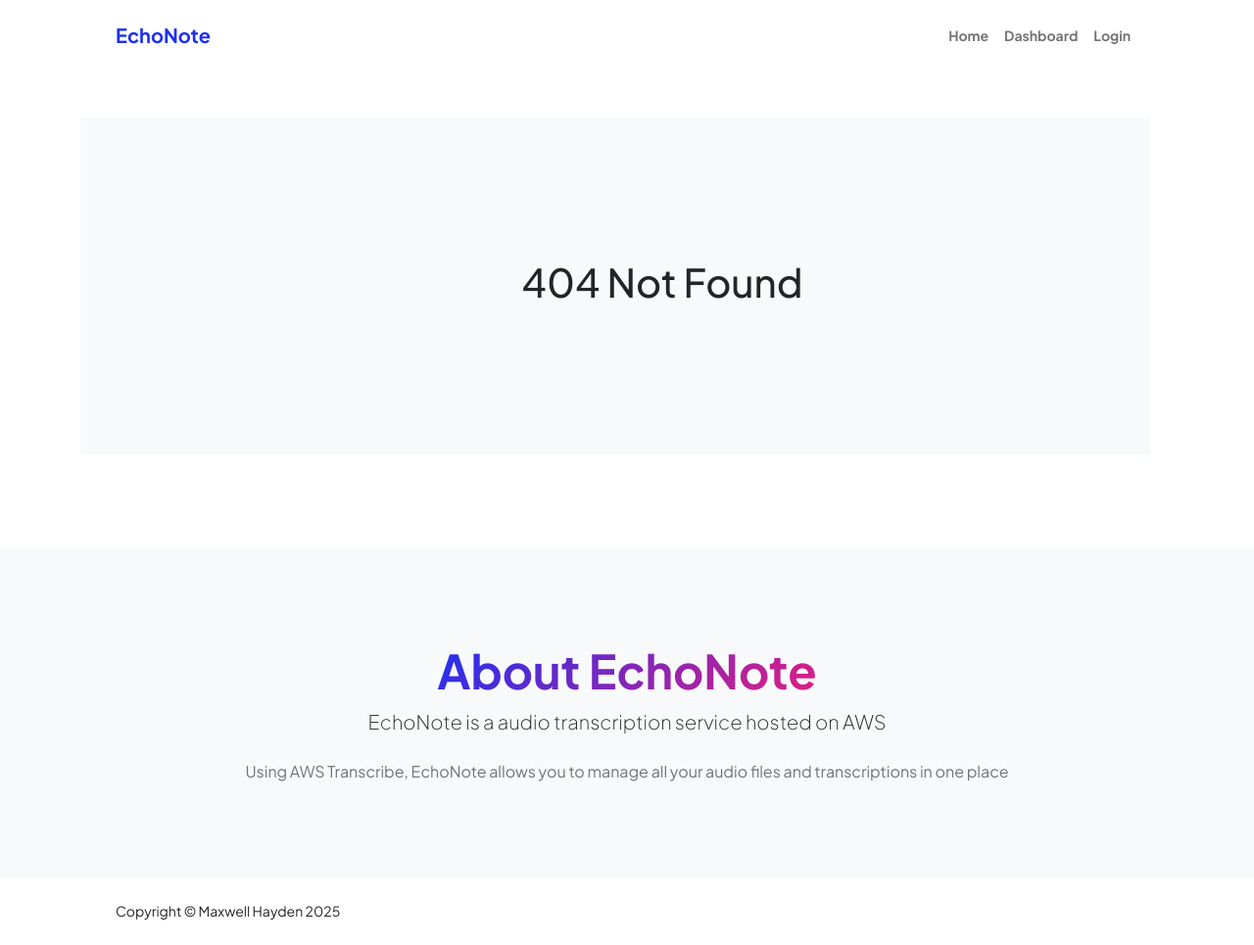
After one commit to maxhayden/aws-transcription-tool, a Node server app: template webServer/views/404.ejs in a window 1280 px wide. The commit adds this page. Shown: the whole page at 98% size. Run offline with Node 20, Linux system fonts and the light colour scheme; the template is opened without the code that fills it, so the values that code supplies are empty.

Commit message:
updated paths

```diff
--- a/webServer/index.js
+++ b/webServer/index.js
@@ -1,7 +1,8 @@
+require('dotenv').config();
+
 var express = require('express');
 var bodyParser = require('body-parser');
 var app = express();
-require('dotenv').config()
 
 var urlencodedParser = bodyParser.urlencoded({ extended: false});
 
@@ -16,12 +17,12 @@ app.use(express.static('public'));
 
 app.get('/', function(req, res) {
     //open form.html from the views directory
-    res.render('index',{lambda: process.env.LAMBDA});
+    res.render('index',{api_gateway: process.env.API_GATEWAY, cognito: process.env.COGNITO});
 });
 
 app.get('/home', function(req, res) {
     //open form.html from the views directory
-    res.render('index');
+    res.render('index',{api_gateway: process.env.API_GATEWAY, cognito: process.env.COGNITO});
 });
 
 app.get('/dashboard', function(req, res) {
@@ -29,12 +30,12 @@ app.get('/dashboard', function(req, res) {
     res.render('app');
 });
 
-app.post('/', urlencodedParser, function(req, res) {
-    //retrieve first and lastname
-    var firstName = req.body.firstName;
-    var lastName = req.body.lastName;
-    //open submitted.html after the user has submitted the form
-    res.render('submitted', {output: req.body.firstName});
+app.post('/dashboard', urlencodedParser, function(req, res) {
+    //listen for post requests when processing files
+});
+
+app.use(function(req,res,next){
+    res.status(404).render('404');
 });
 
 app.listen(80);
--- /dev/null
+++ b/webServer/views/404.ejs
@@ -0,0 +1,80 @@
+<!DOCTYPE html>
+<html lang="en" data-bs-theme="dark">
+    <head>
+        <meta charset="utf-8"/>
+        <meta name="viewport" content="width=device-width, initial-scale=1, shrink-to-fit=no" />
+        <meta name="description" content="" />
+        <meta name="author" content="" />
+        <title>EchoNote - Audio Transcriber</title>
+        <!-- Favicon-->
+        <link rel="icon" type="image/x-icon" href="assets/favicon.ico" />
+        <!-- Custom Google font-->
+        <link rel="preconnect" href="https://fonts.googleapis.com" />
+        <link rel="preconnect" href="https://fonts.gstatic.com" crossorigin />
+        <link href="https://fonts.googleapis.com/css2?family=Plus+Jakarta+Sans:wght@100;200;300;400;500;600;700;800;900&amp;display=swap" rel="stylesheet" />
+        <!-- Bootstrap icons-->
+        <link href="https://cdn.jsdelivr.net/npm/bootstrap-icons@1.8.1/font/bootstrap-icons.css" rel="stylesheet" />
+        <!-- Core theme CSS (includes Bootstrap)-->
+        <link href="css/styles.css" rel="stylesheet" />
+        <link href="css/stylesApp.css" rel="stylesheet" />
+    </head>
+    <body class="d-flex flex-column h-100">
+        <main class="flex-shrink-0">
+            <!-- Navigation-->
+            <nav class="navbar navbar-expand-lg navbar-light bg-white py-3">
+                <div class="container px-5">
+                    <a class="navbar-brand" href="index.html"><span class="fw-bolder text-primary">EchoNote</span></a>
+                    <button class="navbar-toggler" type="button" data-bs-toggle="collapse" data-bs-target="#navbarSupportedContent" aria-controls="navbarSupportedContent" aria-expanded="false" aria-label="Toggle navigation"><span class="navbar-toggler-icon"></span></button>
+                    <div class="collapse navbar-collapse" id="navbarSupportedContent">
+                        <ul class="navbar-nav ms-auto mb-2 mb-lg-0 small fw-bolder">
+                            <li class="nav-item"><a class="nav-link" href="/home">Home</a></li>
+                            <li class="nav-item active"><a class="nav-link" href="/dashboard">Dashboard</a></li>
+                            <li class="nav-item"><a class="nav-link" href="/login">Login</a></li>
+                        </ul>
+                    </div>
+                </div>
+            </nav>
+            <!-- Header-->
+            <header class="py-5">
+                <div class="container px-5 pb-5">
+                    <div class="row gx-5 align-items-center">
+                        <div class="bg-light row p-5">
+                           <div class="p-5 m-5 text-center">
+                            <h1>
+                                404 Not Found
+                            </h1>
+                           </div>
+                        </div>
+
+                    </div>
+                </div>
+            </header>
+            <!-- About Section-->
+            <section class="bg-light py-5">
+                <div class="container px-5">
+                    <div class="row gx-5 justify-content-center">
+                        <div class="col-xxl-8">
+                            <div class="text-center my-5">
+                                <h2 class="display-5 fw-bolder"><span class="text-gradient d-inline">About EchoNote</span></h2>
+                                <p class="lead fw-light mb-4">EchoNote is a audio transcription service hosted on AWS</p>
+                                <p class="text-muted">Using AWS Transcribe, EchoNote allows you to manage all your audio files and transcriptions in one place</p>
+                            </div>
+                        </div>
+                    </div>
+                </div>
+            </section>
+        </main>
+        <!-- Footer-->
+        <footer class="bg-white py-4 mt-auto">
+            <div class="container px-5">
+                <div class="row align-items-center justify-content-between flex-column flex-sm-row">
+                    <div class="col-auto"><div class="small m-0">Copyright &copy; Maxwell Hayden 2025</div></div>
+                </div>
+            </div>
+        </footer>
+        <!-- Bootstrap core JS-->
+        <script src="https://cdn.jsdelivr.net/npm/bootstrap@5.2.3/dist/js/bootstrap.bundle.min.js"></script>
+        <!-- Core theme JS-->
+        <script src="js/scripts.js"></script>
+    </body>
+</html>
```
Also changed, not shown: webServer/views/index.ejs (+3 -6 lines), 1 other file.
